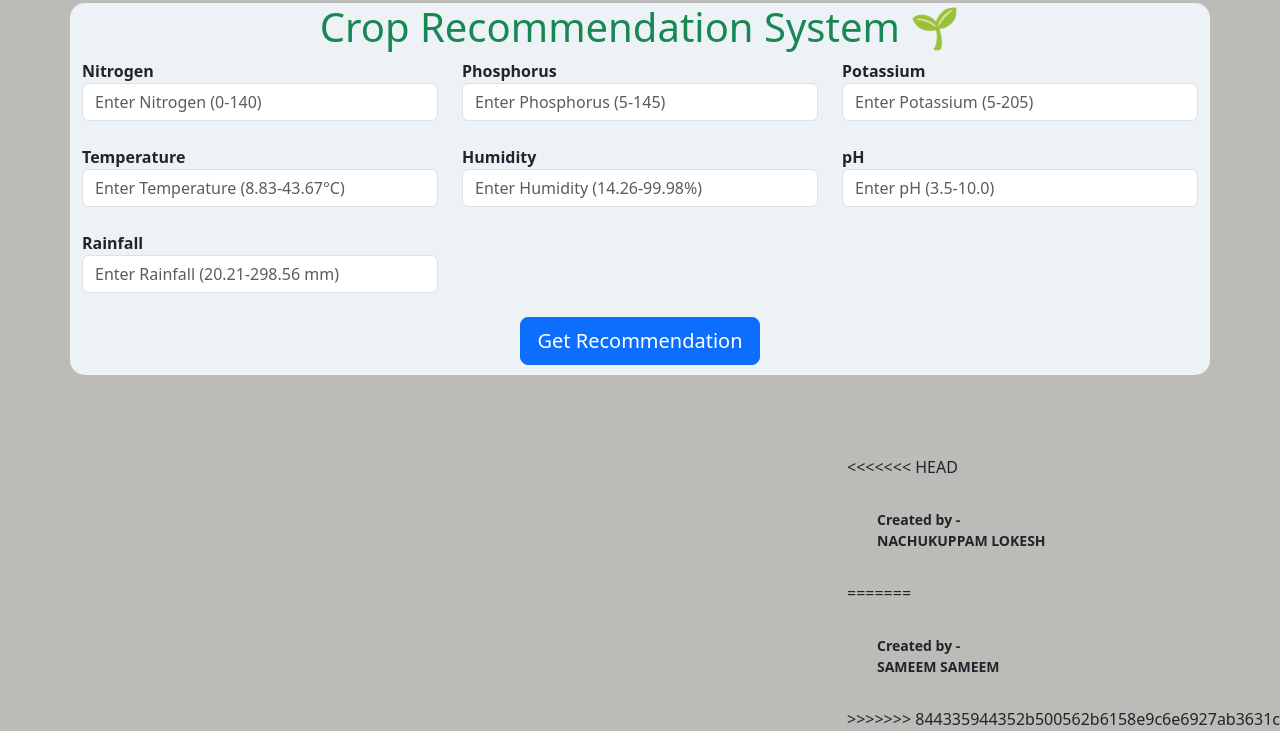
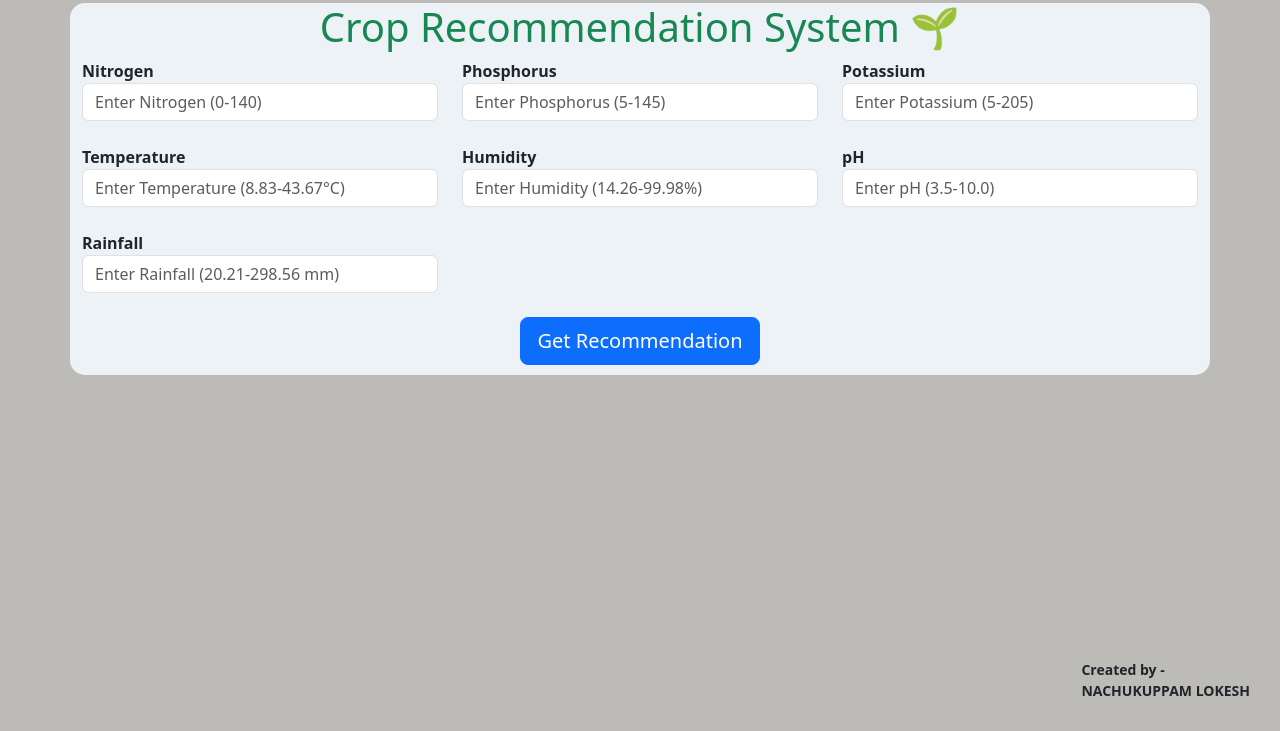
Before and after one commit to lokeshnachukuppam25/Crop-Yield-Forecasting-Using-Environmental-and-Soil-Data, a Flask app: page / in a window 1280 px wide. Shown: the part 69-800 px from the top of the page. Run offline with Flask 3, Linux system fonts and the light colour scheme; parts of the project's set-up code (start-up, migrations or seed data) failed here and were passed over.

Commit message:
Update project files

```diff
--- a/app/templates/index.html
+++ b/app/templates/index.html
@@ -127,11 +127,7 @@
 	   {% endif %}
   </div>
   <footer style="position: fixed; bottom: 0; right: 0;">
-<<<<<<< HEAD
         <p style="margin: 30px;margin-left:30px ; font-size: 14px;"><b>Created by - <br> NACHUKUPPAM LOKESH </b></p>
-=======
-        <p style="margin: 30px;margin-left:30px ; font-size: 14px;"><b>Created by - <br> SAMEEM SAMEEM </b></p>
->>>>>>> 844335944352b500562b6158e9c6e6927ab3631c
     </footer>
     <script src="https://cdn.jsdelivr.net/npm/bootstrap@5.3.0-alpha3/dist/js/bootstrap.bundle.min.js" integrity="sha384-ENjdO4Dr2bkBIFxQpeoTz1HIcje39Wm4jDKdf19U8gI4ddQ3GYNS7NTKfAdVQSZe" crossorigin="anonymous"></script>
   </body>
```
